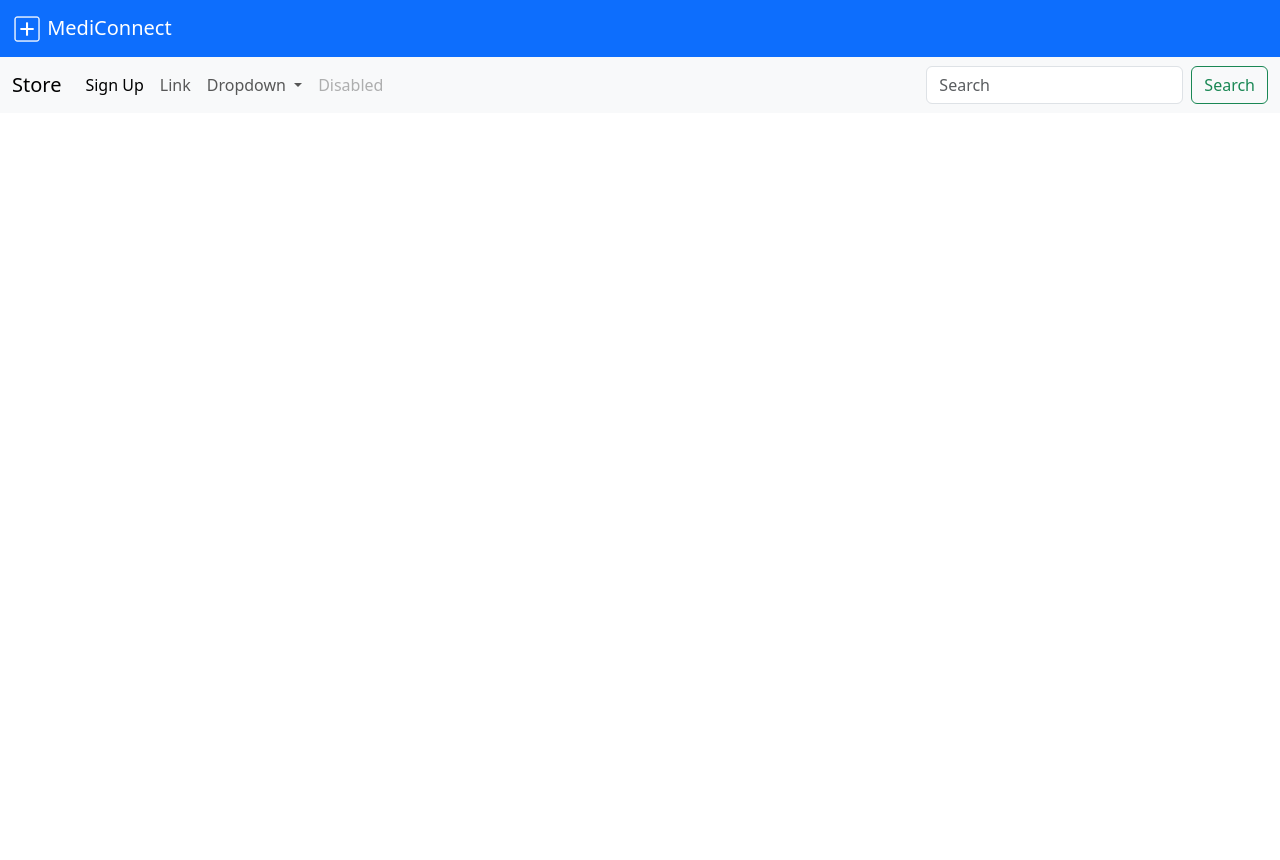
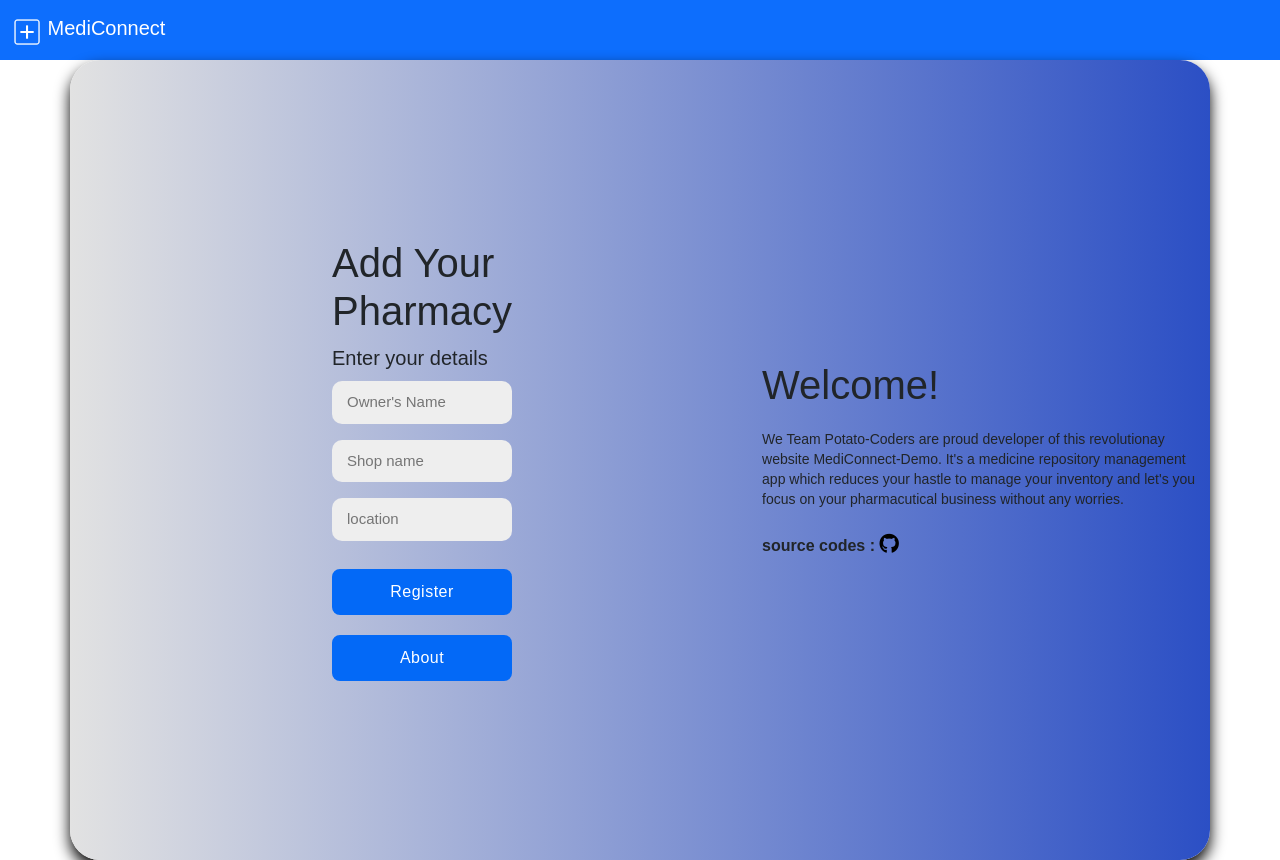
Before and after one commit to priyanshu-matrix/MediConnect-Demo, a plain HTML site: page Frontend/Ent_store.html in a window 1280 px wide. Before the commit the page ends 800 px from the top, so only its background shows below. Drawn offline with nearby package versions, Linux system fonts and the light colour scheme.

Commit message:
Basic structure or layout

```diff
--- a/Frontend/Ent_store.html
+++ b/Frontend/Ent_store.html
@@ -6,11 +6,12 @@
     <meta name="viewport" content="width=device-width, initial-scale=1.0">
     <title>MediConnect</title>
     <link rel="stylesheet" href="css/Ent_store.css">
+    <link rel="stylesheet" href="https://cdnjs.cloudflare.com/ajax/libs/font-awesome/6.6.0/css/all.min.css">
     <link href="https://cdn.jsdelivr.net/npm/bootstrap@5.3.3/dist/css/bootstrap.min.css" rel="stylesheet">
 </head>
 
 <body>
-    <!-- Navbar -->
+    <!-- Navbar
     <nav class="navbar bg-primary" data-bs-theme="dark">
         <div class="container-fluid">
             <a class="navbar-brand" href="#">
@@ -55,7 +56,50 @@
             </form>
           </div>
         </div>
-      </nav>
+      </nav> -->
+      <nav class="navbar bg-primary" data-bs-theme="dark">
+        <div class="container-fluid">
+            <a class="navbar-brand" href="#">
+                <img src="static/logo.png" alt="Logo" width="30" height="30" class="d-inline-block align-text-top"
+                    style="filter: invert(1)">
+                MediConnect
+            </a>
+        </div>
+    </nav>
+    <div class="container">
+      <div class="form-container add pharmacy">
+        <form>
+          <h1>Add Your Pharmacy</h1>
+          <span>Enter your details</span>
+          <input type="text"
+          placeholder="Owner's Name">
+          <input type="text"
+          placeholder="Shop name">
+          <input type="text"
+          placeholder="location">
+          <button type="submit" class="btn-primary signup-btn">Register</button>
 
+          <button>About</button>
+        </form>
+      </div>
 
-</body>
+      <div class="about">
+
+        <div class="about-toggle-toggle-left">
+          <h1>Welcome!</h1>
+          <p>We Team Potato-Coders are proud developer of this revolutionay website MediConnect-Demo.
+            It's a medicine repository management app which reduces your hastle to manage your inventory
+            and let's you focus on your pharmacutical business without any worries.
+          </p>
+          <div class="Social-icons">
+            <b>source codes :</b>
+            <a href="https://github.com/TechShreyash/MediConnect-Demo" class="icon"><i
+            class="fa-brands
+            fa-github"></i></a>
+
+          </div>
+        </div>
+      </div>
+
+    </div>
+  </body>
--- a/Frontend/css/Ent_store.css
+++ b/Frontend/css/Ent_store.css
@@ -1,9 +1,79 @@
+@import url('https://fonts.googleapis.com/css2?family=Montserrat:ital,wght@0,100..900;1,100..900&display=swap');
 * {
     margin: 0;
     padding: 0;
     box-sizing: border-box;
+    font-family: 'Monteserat', sans-serif;
 }
 
-body {
-    background-color: #f8f9fa;
+
+body .container{
+    background-color: #c9d6ff;
+    background: linear-gradient(to right, #e2e2e2,hsl(226, 64%, 47%));
+    display: flex;
+    align-items: center;
+    justify-content: center;
+    flex-direction: centre;
+    height: 100vh;
+    width: 200vh;
 }
+
+.container{
+    background-color: #fff;
+    border-radius: 30px;
+    box-shadow: 0 8px 15px rgba(0,0,0.35);
+    position: relative;
+    overflow: hidden;
+    width: 728px;
+    max-width: 100%;
+    min-height: 100px;
+}
+.container p{
+    font-size: 14px;
+    line-height: 20px;
+    letter-spacing: 0.3x;
+    margin: 20px 0;
+}
+.container span{
+    font-size: 20px;
+}
+
+.container a{
+    color: black;
+    font-size: 20px;
+}
+
+.container button{
+    background-color: hwb(215 1% 3%);
+    color: #fff;
+    padding: 10px 45px;
+    border: 1px solid transparent;
+    border-radius: 8px;
+    font-weight: 400;
+    letter-spacing: 0.5px;
+    margin-top: 20px;
+    cursor: pointer;
+}
+.container button.hidden{
+    background-color: transparent;
+    border-color: #fff;
+}
+.container form{
+    background-color:transparent;
+    display: flex;
+    align-items: centre;
+    justify-content: center;
+    flex-direction: column;
+    padding: 0 250px;
+    height: 100%;
+}
+.container input{
+    background-color: #eee;
+    border: none;
+    margin: 8px 0;
+    padding: 10px 15px;
+    font-size: 15px;
+    border-radius: 10px;
+    width: 100%;
+    outline: none;
+}
```
Also changed, not shown: Frontend/login.html (+3 -0 lines), 1 other file.
